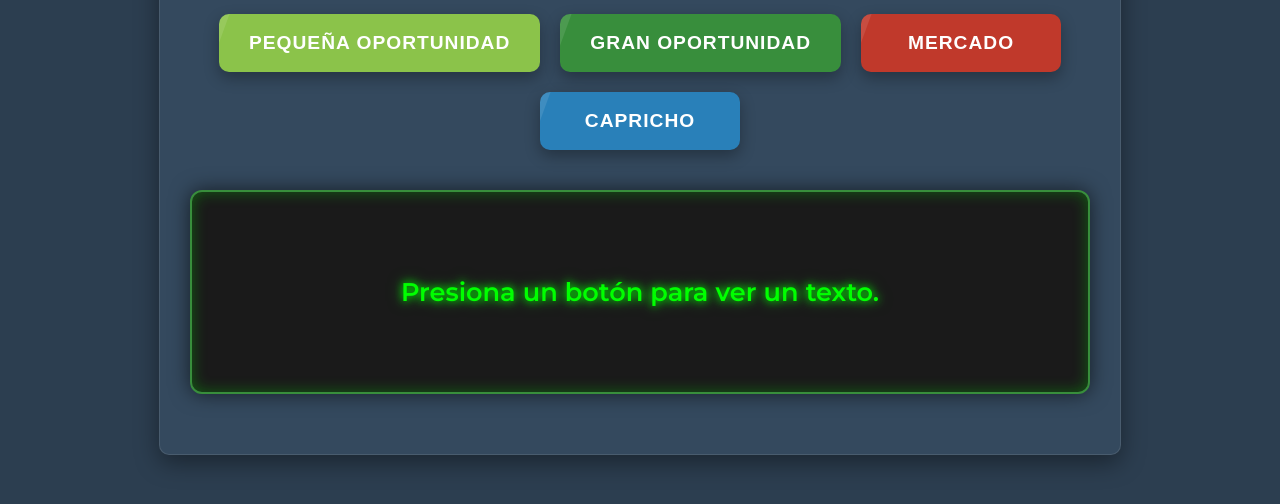
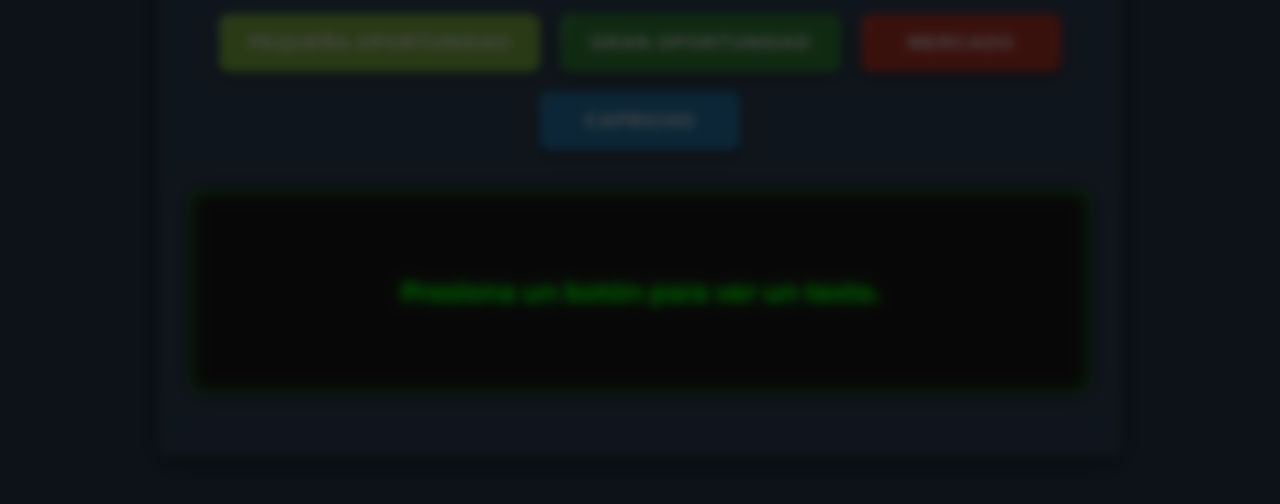
Before and after one commit to armandotext0s/Cashflow, a plain HTML site: page index.html in a window 1280 px wide. Shown: the part 296-800 px from the top of the page. Drawn offline with Linux system fonts and the light colour scheme.

Commit message:
Sigue sin aparecer el formulario

```diff
--- a/style.css
+++ b/style.css
@@ -448,7 +448,7 @@ input[type="range"]::-moz-range-thumb {
     height: 100%;
     overflow: auto; /* Permite scroll si el contenido es muy grande */
     background-color: rgba(0, 0, 0, 0.7); /* Fondo semi-transparente oscuro */
-    display: none; /* Para centrar el contenido */
+    display: flex; /* Para centrar el contenido */
     justify-content: center;
     align-items: center;
     backdrop-filter: blur(5px); /* Efecto de desenfoque en el fondo */
```
